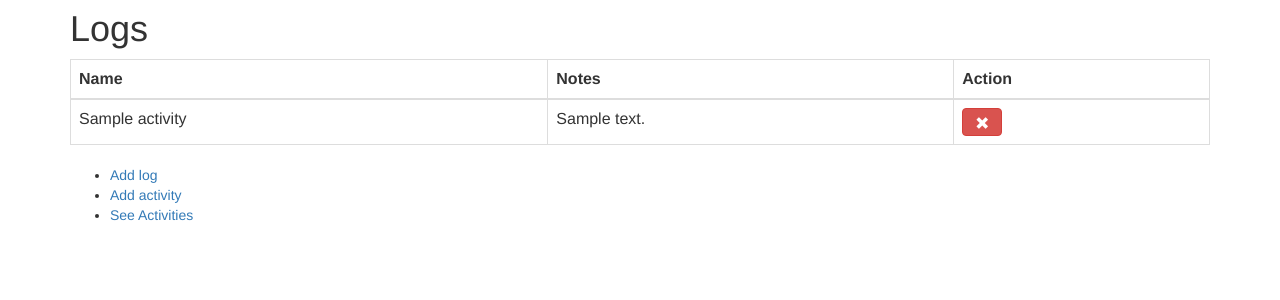
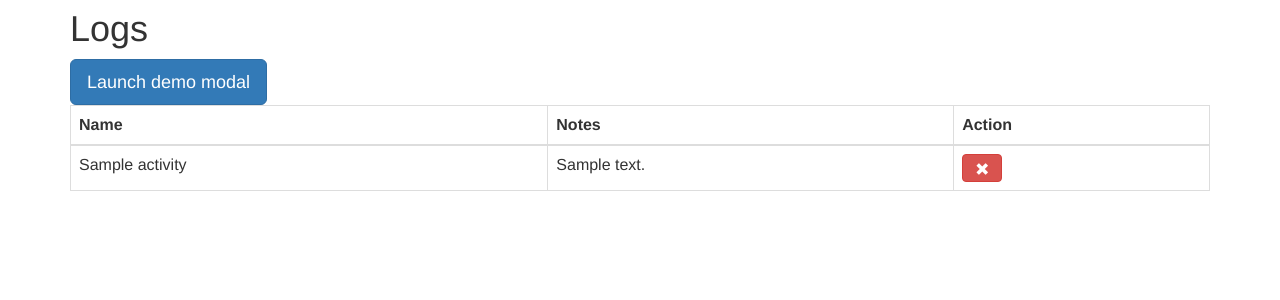
Before and after one commit to pbrogan12/time-tracker, a Django app: page /logs/ in a window 1280 px wide. Shown: the part 51-351 px from the top of the page. Run offline with Django 3.2, Linux system fonts and the light colour scheme; tables that the repository leaves empty hold one stand-in row (values such as "Sample post"); some libraries are stand-ins or nearby versions.

Commit message:
Added simple modal and removed addLog

```diff
--- a/timeTracker/timeLogger/templates/base.html
+++ b/timeTracker/timeLogger/templates/base.html
@@ -1,9 +1,9 @@
 <html lang="en">
 <head>
+<script src="http://code.jquery.com/jquery-1.10.1.min.js"></script>
+<script src="http://code.jquery.com/jquery-migrate-1.2.1.min.js"></script>
 <link href="//netdna.bootstrapcdn.com/bootstrap/3.0.0/css/bootstrap.min.css" rel="stylesheet">
 <script src="//netdna.bootstrapcdn.com/bootstrap/3.0.0/js/bootstrap.min.js"></script>
-<script src="http://code.jquery.com/jquery-1.10.1.min.js"></script>
-<script src="http://code.jquery.com/jquery-migrate-1.2.1.min.js"></script>
 </head>
 </body>
 <div class="navbar navbar-inverse navbar-fixed-top">
--- a/timeTracker/timeLogger/templates/log.html
+++ b/timeTracker/timeLogger/templates/log.html
@@ -1,6 +1,30 @@
 {% extends "base.html" %}
 {% block content %}
+  <!-- Modal -->
+  <div class="modal fade" id="myModal" tabindex="-1" role="dialog" aria-labelledby="myModalLabel" aria-hidden="true">
+    <div class="modal-dialog">
+      <div class="modal-content">
+        <div class="modal-header">
+          <button type="button" class="close" data-dismiss="modal" aria-hidden="true">&times;</button>
+          <h4 class="modal-title">Modal title</h4>
+        </div>
+        <div class="modal-body">
+            <form action="" method="post">
+                {{form.as_table}}
+                {% csrf_token %}
+            <input type="submit" value="Submit">
+            </form>
+        </div>
+        <div class="modal-footer">
+          <button type="button" class="btn btn-default" data-dismiss="modal">Close</button>
+          <button type="button" class="btn btn-primary">Save changes</button>
+        </div>
+      </div><!-- /.modal-content -->
+    </div><!-- /.modal-dialog -->
+  </div><!-- /.modal -->
+
 <h1>Logs</h1>
+  <a data-toggle="modal" href="#myModal" class="btn btn-primary btn-lg">Launch demo modal</a>
     <table class="table table-bordered">
         <thead>
             <tr>
@@ -20,7 +44,4 @@
         </tbody>
     </table>
 <ul>
-    <li><a href={% url 'addLog' %}> Add log </a></li>
-    <li><a href={% url 'addActivity' %}> Add activity </a></li>
-    <li><a href={% url 'showActivities' %}> See Activities </a></li>
 {% endblock %}
--- a/timeTracker/timeLogger/urls.py
+++ b/timeTracker/timeLogger/urls.py
@@ -3,7 +3,6 @@ from timeLogger import views
 
 urlpatterns =  patterns('',
         url(r'^$',views.showLogs, name='logs'),
-        url(r'add/log$', views.addLog, name='addLog'),
         url(r'add/activity$', views.addActivity, name='addActivity'),
         url(r'activities/$', views.showActivities, name='showActivities'),
         url(r'remove/(\d+)/log$', views.delLog, name='delLog'),
--- a/timeTracker/timeLogger/views.py
+++ b/timeTracker/timeLogger/views.py
@@ -5,19 +5,11 @@ from django.http import HttpResponse
 from django.shortcuts import render, redirect
 
 def showLogs(request):
-    logs = logActivity.objects.all()
-    context = {'logs': logs}
-    return render(request, 'log.html', context)
-
-def showActivities(request):
-    activities = Activity.objects.all()
-    context = {'activities':activities}
-    return render(request, 'activities.html', context)
-
-def addLog(request):
     if request.method == 'GET':
+        logs = logActivity.objects.all()
+        context = {'logs': logs}
         form = LogActivityForm()
-        return render(request,'form.html',locals())
+        return render(request,'log.html',locals())
     elif request.method == 'POST':
         form = LogActivityForm(request.POST)
         if form.is_valid():
@@ -25,6 +17,12 @@ def addLog(request):
             return redirect('logs')
         else:
             return redirect('logs')
+
+
+def showActivities(request):
+    activities = Activity.objects.all()
+    context = {'activities':activities}
+    return render(request, 'activities.html', context)
 
 def addActivity(request):
     if request.method == 'GET':
```
